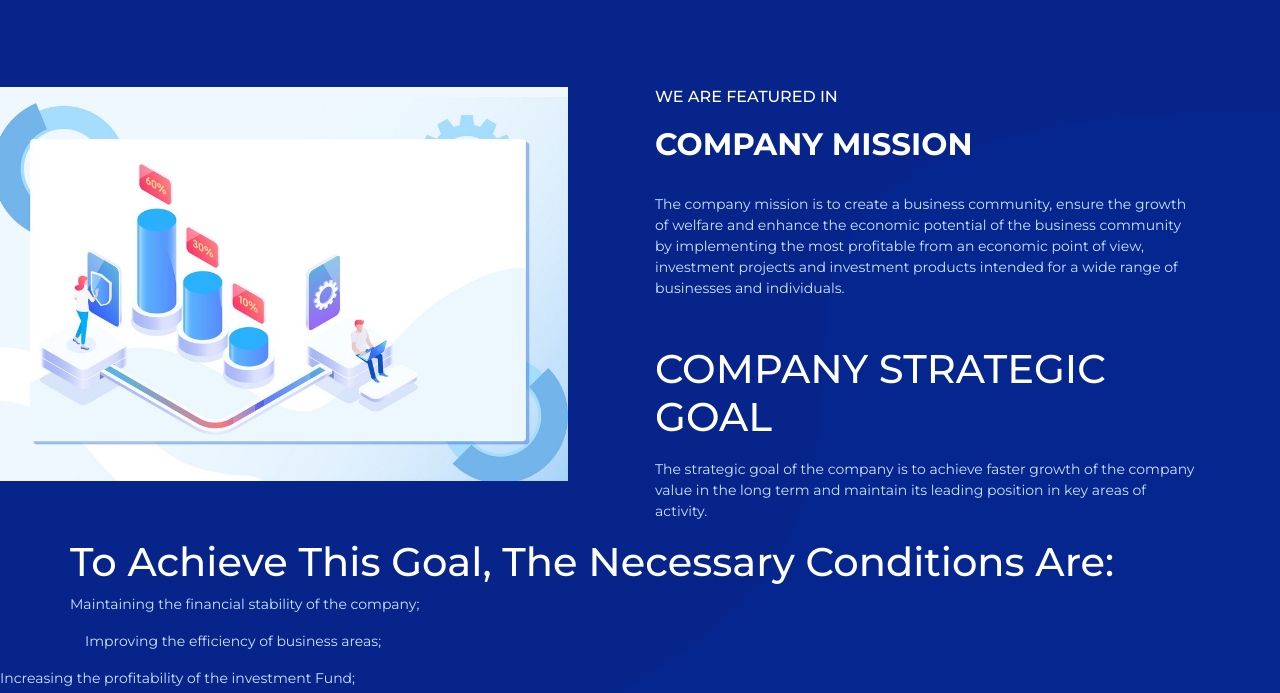
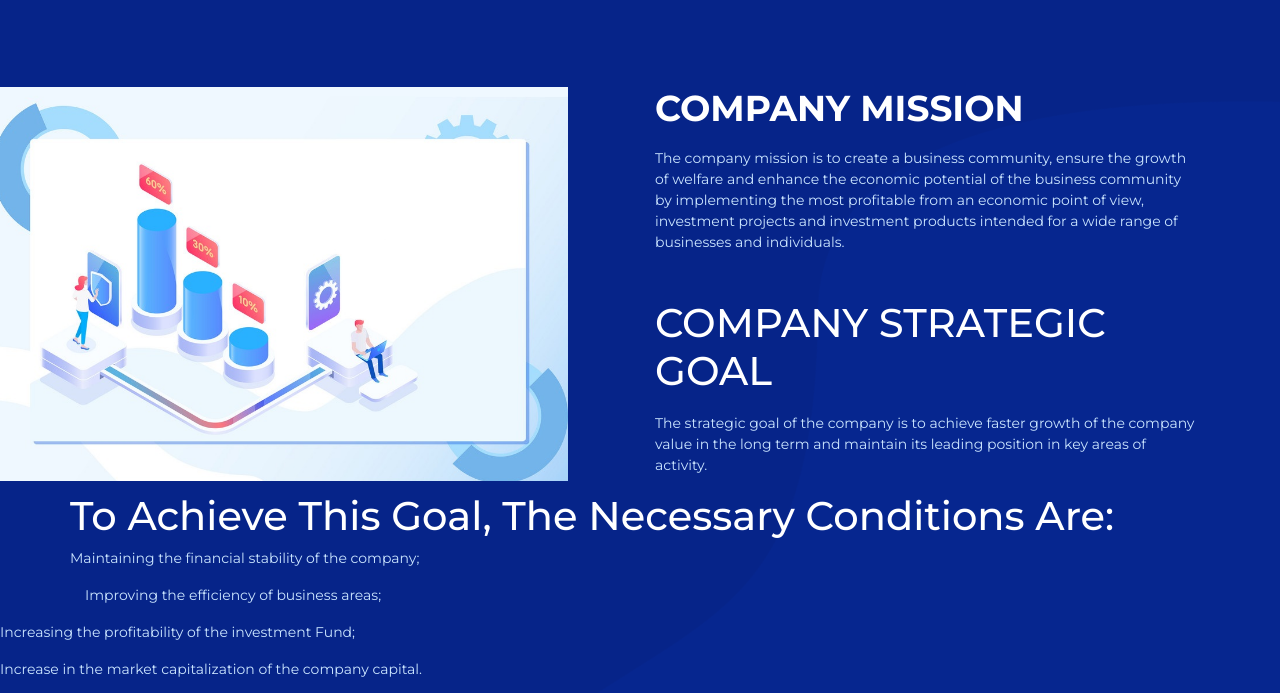
Before and after one commit to DCTInvestGroup/dctinvestgroup.github.io, a plain HTML site: page index.html in a window 1280 px wide. Shown: the part 772-1465 px from the top of the page. Drawn offline with Linux system fonts and the light colour scheme; animation ran at ten frames a second.

Commit message:
Update index.html

```diff
--- a/index.html
+++ b/index.html
@@ -82,9 +82,10 @@
                 <div class="col-12 col-md-6 align-self-center">
                     <div class="welcome-right">
                         <div class="welcome-text">
-                             <h1>DCT Invest Group -
-                               your guide in the world of
-                               investment and finance </h1>
+                            <h1>DCT Invest Group
+                               - your guide in the
+                               world of investment
+                               and finance</h1>
                             <h4>DCT invest Group (DCTIG) is an investment company and is created
                               for investing capital and making profit in the following areas:
                               decentralization, cryptocurrency, technology.</h4>
@@ -172,9 +173,6 @@
                 </div>
                 <div class="col-12 col-md-6 align-self-center">
                     <div class="heading">
-                        <h5>We are featured in</h5>
-                    </div>
-                    <div class="about-mid-text">
                         <h1>COMPANY MISSION</h1>
                         <div class="space-10"></div>
                         <p>The company mission is to create a business community, ensure the growth of welfare and enhance the economic potential of the business community by implementing the most profitable from an economic point of view, investment projects and investment products intended for a wide range of businesses and individuals.</p>
```
